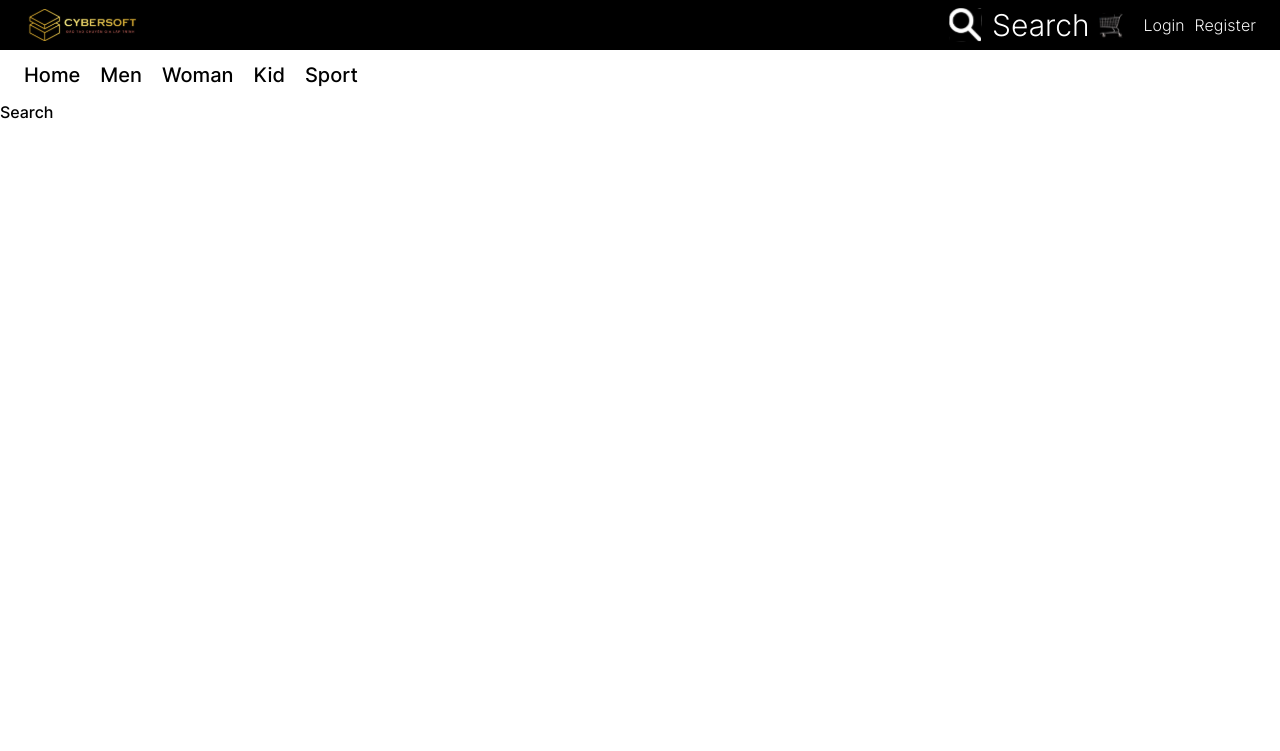
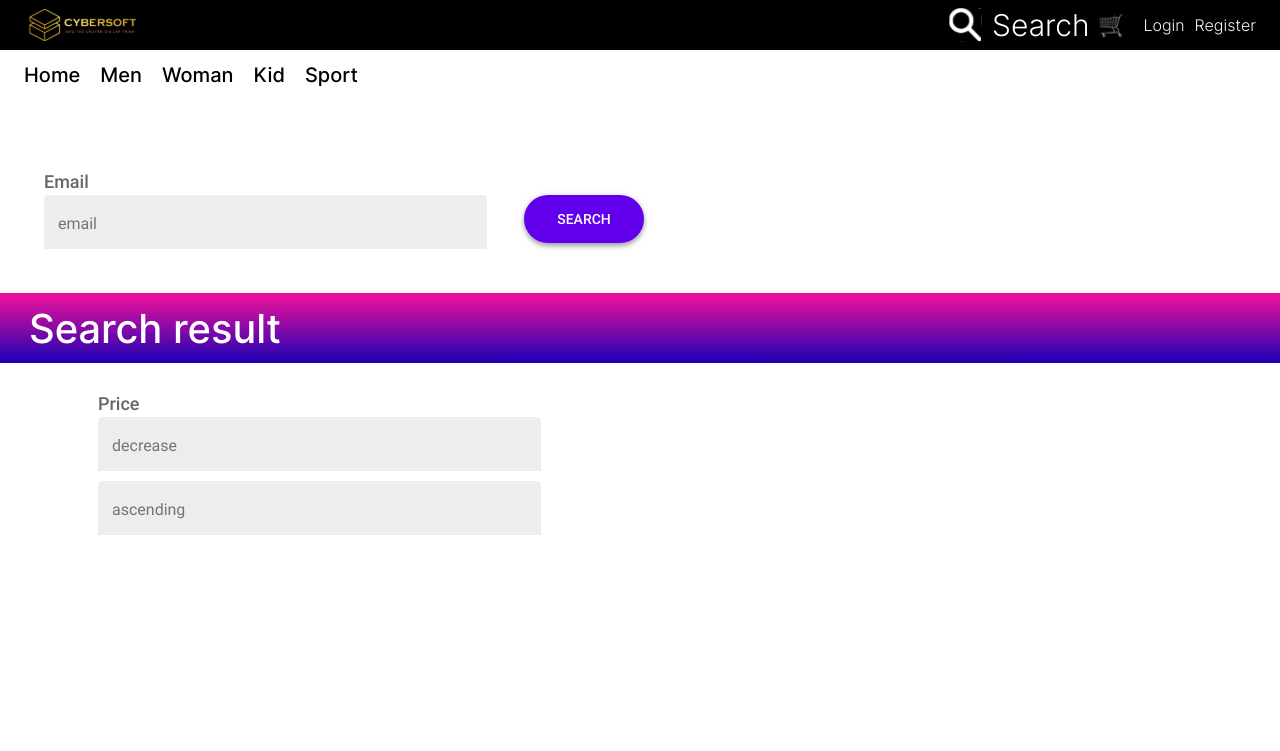
Before and after one commit to Hung-Tran98/ReactCapstone, a React (Vite) app: page /search in a window 1280 px wide. Shown: the top 751 px of the page. Built offline with nearby package versions, Linux system fonts and the light colour scheme.

Commit message:
add file Search

```diff
--- /dev/null
+++ b/src/assets/icons/SortIcon.jsx
@@ -0,0 +1,13 @@
+import React from 'react'
+
+function SortIcon() {
+    return (
+        <svg width={23} height={22} viewBox="0 0 23 22" fill="none" xmlns="http://www.w3.org/2000/svg">
+  <line x1="0.345238" y1="0.638322" x2="22.3452" y2="21.6383" stroke="black" />
+</svg>
+
+
+    )
+}
+
+export default SortIcon
--- a/src/assets/icons/index.js
+++ b/src/assets/icons/index.js
@@ -3,3 +3,4 @@ export { default as CartIcon } from "./CartIcon";
 export { default as Previous } from "./Previous";
 export { default as Next } from "./Next";
 export { default as CheckIcon } from "./CheckIcon";
+export { default as SortIcon } from "./SortIcon";
--- a/src/pages/Search/Search.jsx
+++ b/src/pages/Search/Search.jsx
@@ -1,9 +1,32 @@
+import './Search.scss'
+import React from 'react'
 
-import React from 'react'
+import { SortIcon } from '../../assets/icons'
 
 function Search() {
   return (
-    <div>Search</div>
+    <div className='search'>
+      <div className="search_product">
+        <label>Email</label>
+        <div className="search_content">
+          <input placeholder='email' name='email' type='text' />
+          <button>search</button>
+        </div>
+      </div>
+      <div className="search_sort">
+        <h2 className='title'>Search result</h2>
+
+        <label>Price</label>
+        <div className="search_text">
+          <input placeholder='decrease' name='decrease' type='text' />
+          <input placeholder='ascending' name='ascending' type='text' />
+        </div>
+
+      </div>
+      <div className="search_view">
+
+      </div>
+    </div>
   )
 }
 
--- /dev/null
+++ b/src/pages/Search/Search.scss
@@ -0,0 +1,73 @@
+.search {
+  .search_product,
+  .search_sort {
+    label {
+      font-family: Roboto;
+      font-style: normal;
+      font-weight: 500;
+      font-size: 1.8rem;
+      color: rgba(0, 0, 0, 0.6);
+      display: block;
+    }
+    input {
+      font-family: Roboto;
+      font-weight: 400;
+      font-size: 1.6rem;
+      padding: 16px 12px 14px 14px;
+      width: 443px;
+      height: 54px;
+      background: rgba(33, 33, 33, 0.08);
+      border-radius: 4px 4px 0px 0px;
+      border: none;
+    }
+  }
+  .search_product {
+    margin-left: 4.4rem;
+    margin-top: 6.8rem;
+    .search_content {
+      display: flex;
+      button {
+        font-family: "Roboto";
+        font-style: normal;
+        font-weight: 500;
+        font-size: 1.4rem;
+        width: 12rem;
+        height: 4.8rem;
+        color: #ffffff;
+        margin-left: 3.7rem;
+        text-transform: uppercase;
+        background: #6200ee;
+        box-shadow: 0px 4px 5px rgba(0, 0, 0, 0.14),
+          0px 1px 10px rgba(0, 0, 0, 0.12), 0 0.2rem 0.4rem rgba(0, 0, 0, 0.2);
+        border-radius: 50px;
+        border: none;
+      }
+    }
+  }
+  .search_sort {
+    .title {
+      font-size: 4rem;
+      font-weight: 400;
+      color: #ffffff;
+      margin-bottom: 0;
+      margin-top: 4.4rem;
+      line-height: 4.8rem;
+      padding: 1.2rem 0 1.4rem 2.9rem;
+      height: 7rem;
+      background: linear-gradient(180deg, #f21299 0%, #1b02b5 100%);
+    }
+    label,
+    .search_text {
+      margin-left: 9.8rem;
+    }
+    label {
+      margin-top: 2.7rem;
+    }
+    .search_text {
+      input {
+        display: block;
+        margin-bottom: 1rem;
+      }
+    }
+  }
+}
```
